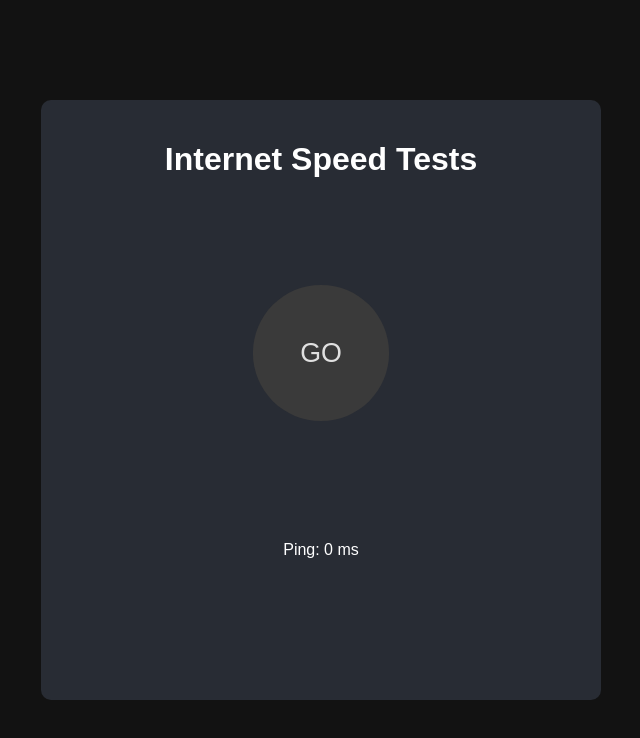
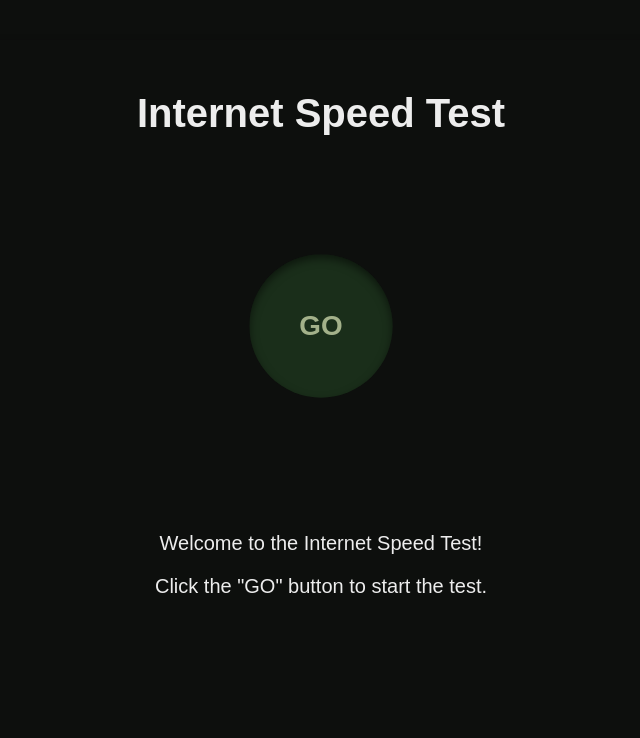
Before and after one commit to 502ermira/speed-test-app, a React (Create React App) app in the folder client/: page / in a window 1280 px wide. Shown: the top 738 px of the page, without its empty margins (319-959 px from the left). Built offline with nearby package versions, Linux system fonts and the light colour scheme; no server answers; the HTML template or start-up script is replaced by a standard one.

Commit message:
Update styling and content

```diff
--- a/client/src/App.css
+++ b/client/src/App.css
@@ -1,8 +1,8 @@
 body {
   margin: 0;
   font-family: 'Arial', sans-serif;
-  background-color: #121212;
-  color: #e0e0e0;
+  background-color: #0D0F0D;
+  color: #EDEDED;
   display: flex;
   justify-content: center;
   align-items: center;
@@ -20,35 +20,34 @@ body {
   flex-direction: column;
   align-items: center;
   justify-content: center;
-  background-color: #282c34;
-  color: white;
-  height:70vh;
-  width: 65vh;
+  height: 85vh;
+  width: 80vh;
+  box-shadow: 0 4px 8px rgba(0, 0, 0, 0.5);
 }
 
 .App-header h1 {
-  font-size: 2em;
+  font-size: 2.5em;
   position: absolute;
-  top:15%;
+  top: 8%;
 }
 
 .speed-test-button {
-  background-color: #3a3a3a;
-  color: #e0e0e0;
+  background-color: #1A2E1A;
   border: none;
-  width: 130px;
-  height: 130px;
-  font-size: 1.6em;
-  font-weight: 500;
+  width: 140px;
+  height: 140px;
+  font-size: 1.7em;
+  font-weight: 600;
   cursor: pointer;
   border-radius: 50%;
   position: absolute;
   animation: heartbeat 1.5s infinite;
   outline: none;
-  transition: background-color 0.3s;
+  transition: background-color 0.3s, box-shadow 0.3s;
   margin: 0 auto;
-  top: 36%;
-
+  top: 32%;
+  box-shadow: inset 0 4px 8px rgba(0, 0, 0, 0.5);
+  color: #A3B18A;
 }
 
 .speed-test-button:disabled {
@@ -57,7 +56,7 @@ body {
 }
 
 .speed-test-button:hover:not(:disabled) {
-  background-color: #575757;
+  box-shadow: 0 4px 8px rgba(0, 0, 0, 0.5);
 }
 
 .speed-test-button::before {
@@ -67,7 +66,7 @@ body {
   left: 50%;
   width: 200%;
   height: 200%;
-  background: rgba(58, 58, 58, 0.4);
+  background: rgba(163, 177, 138, 0.6);
   border-radius: 50%;
   transform: translate(-50%, -50%) scale(0);
   animation: pulse 1.5s infinite;
@@ -93,7 +92,7 @@ body {
     transform: scale(1);
   }
   50% {
-    transform: scale(1.1);
+    transform: scale(1.05);
   }
 }
 
@@ -104,15 +103,26 @@ body {
 }
 
 .transition-message {
-  color: #679a7c;
-  font-size: 1.2em;
+  color: #52734D;
+  font-size: 1.4em;
+  top:38%;
+  position: absolute;
 }
 
-.speed-test-results {
+.speed-test-results{
   top: 67%;
   position: absolute;
+}
+.welcome-message{
+  font-size: 1.25em;
+  top:64%;
+  position:absolute;
 }
 
 .speed-test-results p {
   margin: 5px 0;
+  font-size: 1.1em;
 }
+.speed-test-results .label {
+  color: #52734D;
+}
--- a/client/src/App.js
+++ b/client/src/App.js
@@ -6,7 +6,7 @@ import './App.css';
 function App() {
   const [downloadSpeed, setDownloadSpeed] = useState(0);
   const [uploadSpeed, setUploadSpeed] = useState(0);
-  const [ping, setPing] = useState(0);
+  const [ping, setPing] = useState(null);
   const [isTesting, setIsTesting] = useState(false);
   const [downloadComplete, setDownloadComplete] = useState(false);
   const [uploadComplete, setUploadComplete] = useState(false);
@@ -14,6 +14,8 @@ function App() {
   const [isTransitioning, setIsTransitioning] = useState(false);
   const [downloadResult, setDownloadResult] = useState(0);
   const [maxValue, setMaxValue] = useState(null);
+  const [testRun, setTestRun] = useState(false);
+  const [showWelcomeMessage, setShowWelcomeMessage] = useState(true);
 
   useEffect(() => {
     const eventSource = new EventSource('http://localhost:5000/speedtests/events');
@@ -76,13 +78,15 @@ function App() {
 
   const runSpeedTest = async () => {
     setIsTesting(true);
+    setShowWelcomeMessage(false);
     setDownloadComplete(false);
     setUploadComplete(false);
     setDownloadSpeed(0);
     setUploadSpeed(0);
-    setPing(0);
+    setPing(null);
     setDownloadResult(0);
     setMaxValue(null);
+    setTestRun(true);
 
     const testStartDate = new Date().toLocaleString('en-US', {
       month: 'long',
@@ -124,7 +128,13 @@ function App() {
   return (
     <div className="App">
       <header className="App-header">
-        <h1>Internet Speed Tests</h1>
+        <h1>Internet Speed Test</h1>
+        {showWelcomeMessage && !isTesting && (
+          <div className="welcome-message">
+            <p>Welcome to the Internet Speed Test!</p>
+            <p>Click the "GO" button to start the test.</p>
+          </div>
+        )}
         <button
           className="speed-test-button"
           onClick={runSpeedTest}
@@ -140,18 +150,18 @@ function App() {
               value={downloadComplete ? uploadSpeed : downloadSpeed}
               minValue={0}
               maxValue={maxValue}
-              needleColor="#666"
-              startColor={downloadComplete ? '#3e6e4c' : '#6e4c3e'}
+              needleColor="#EDEDED"
+              startColor={downloadComplete ? '#A3B18A' : '#52734D'}
               segments={10}
-              endColor={downloadComplete ? '#679a7c' : '#9a7c67'}
+              endColor={downloadComplete ? '#4CAF50' : '#1A2E1A'}
               currentValueText={
                 downloadComplete
                   ? `Upload Speed: ${uploadSpeed.toFixed(2)} Mbps`
                   : `Download Speed: ${downloadSpeed.toFixed(2)} Mbps`
               }
-              ringWidth={30}
+              ringWidth={35}
               needleTransitionDuration={200}
-              needleHeightRatio={0.7}
+              needleHeightRatio={0.75}
             />
           )}
         </div>
@@ -159,10 +169,10 @@ function App() {
           <p>Please wait...</p>
         </div>
         <div className="speed-test-results">
-          {testDate && <p>{`Test initiated at: ${testDate}`}</p>}
-          <p>{`Ping: ${ping} ms`}</p>
-          {downloadComplete && <p>{`Download Speed: ${downloadResult} Mbps`}</p>}
-          {uploadComplete && <p>{`Upload Speed: ${uploadSpeed.toFixed(2)} Mbps`}</p>}
+          {testDate && <p><span className="label">Test initiated at: </span>{testDate}</p>}
+          {(isTesting || testRun) && ping !== null && <p><span className="label">Ping: </span>{ping} ms</p>}
+          {downloadComplete && <p><span className="label">Download Speed: </span>{downloadResult} Mbps</p>}
+          {uploadComplete && <p><span className="label">Upload Speed: </span>{uploadSpeed.toFixed(2)} Mbps</p>}
         </div>
       </header>
     </div>
```
Also changed, not shown: 1 other file (tests, documents, lock files or other folders).
